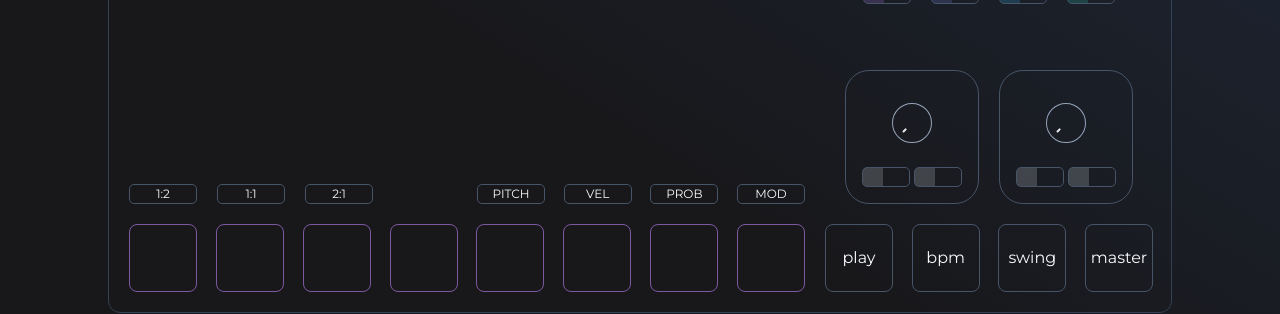
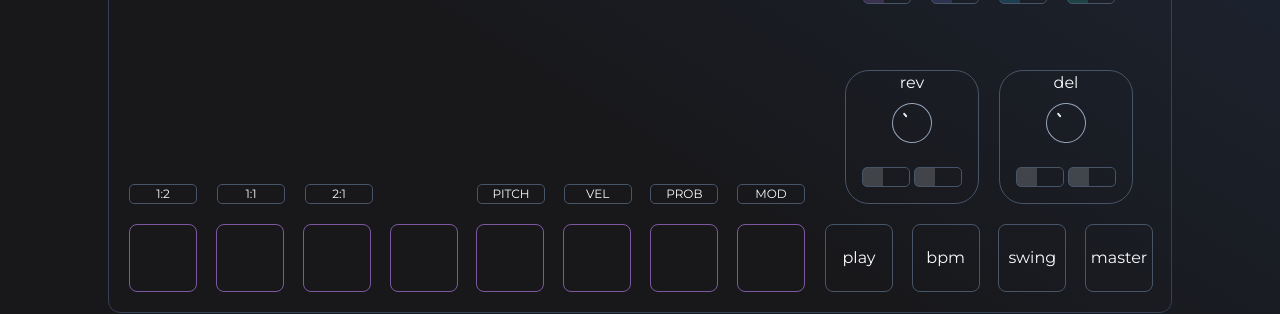
Before and after one commit to vybukhivka/react-synth, a React (Vite) app: page /synth in a window 1280 px wide. Shown: the part 415-729 px from the top of the page. Built offline with nearby package versions, Linux system fonts and the light colour scheme.

Commit message:
MixerFx component instead of Delay and Reverb

```diff
--- a/src/components/synth/Tabs/Main/Mixer/MixerContainer.tsx
+++ b/src/components/synth/Tabs/Main/Mixer/MixerContainer.tsx
@@ -1,8 +1,7 @@
 import { useAppSelector } from '../../../../../store/hooks';
 import { selectMixerChannels } from '../../../../../store/slices/mixerSlice';
-import Delay from './Delay';
 import MixerChannel from './MixerChannel';
-import Reverb from './Reverb';
+import MixerFx from './MixerFx';
 
 const BACKGROUNDS: Record<string, string> = {
   track1: 'bg-purple-400',
@@ -27,8 +26,8 @@ const Mixer: React.FC = () => {
           ))}
       </div>
       <div className="flex justify-center gap-x-5">
-        <Delay />
-        <Reverb />
+        <MixerFx fxName="rev" />
+        <MixerFx fxName="del" />
       </div>
     </div>
   );
--- a/src/components/synth/Tabs/Main/Mixer/Delay.tsx
+++ b/src/components/synth/Tabs/Main/Mixer/MixerFx.tsx
@@ -1,10 +1,16 @@
+import { MixerState } from '../../../../../store/slices/mixerSlice';
 import Knob from '../../../../ui/Knob/Knob';
 import MixerSend from '../../../../ui/MixerSend/MixerSend';
 
-const Delay: React.FC = () => {
+type MixerFxProps = {
+  fxName: keyof MixerState['returnFx'];
+};
+
+const MixerFx: React.FC<MixerFxProps> = ({ fxName }) => {
   return (
     <div className="flex h-[134px] w-[134px] flex-col items-center justify-end gap-y-2 rounded-3xl border border-slate-600">
-      <Knob />
+      <span>{fxName}</span>
+      <Knob paramValue={35} paramName="time" />
       <div className="flex w-full justify-between p-[16px]">
         <MixerSend />
         <MixerSend />
@@ -13,4 +19,4 @@ const Delay: React.FC = () => {
   );
 };
 
-export default Delay;
+export default MixerFx;
--- a/src/components/synth/Tabs/Main/Mixer/Reverb.tsx
+++ /dev/null
@@ -1,16 +0,0 @@
-import Knob from '../../../../ui/Knob/Knob';
-import MixerSend from '../../../../ui/MixerSend/MixerSend';
-
-const Reverb: React.FC = () => {
-  return (
-    <div className="flex h-[134px] w-[134px] flex-col items-center justify-end gap-y-2 rounded-3xl border border-slate-600">
-      <Knob />
-      <div className="flex w-full justify-between p-[16px]">
-        <MixerSend />
-        <MixerSend />
-      </div>
-    </div>
-  );
-};
-
-export default Reverb;
```
